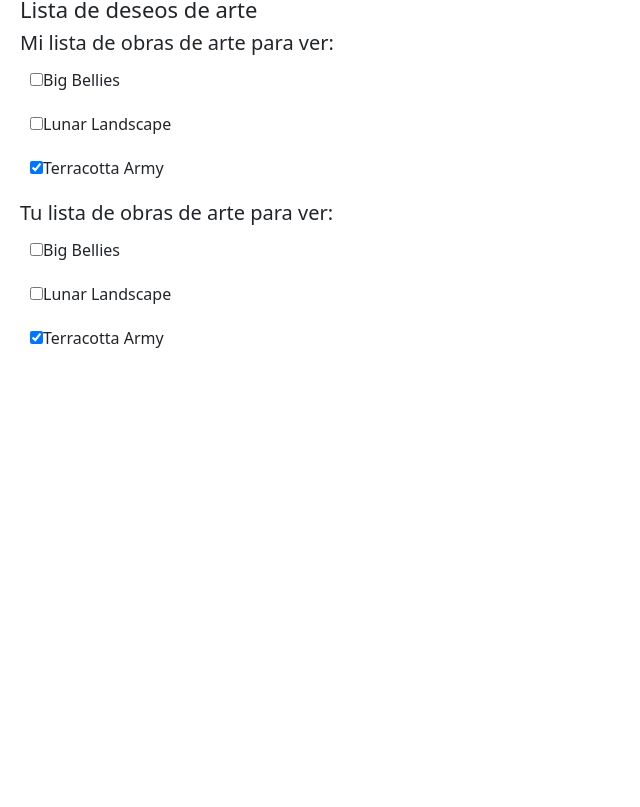
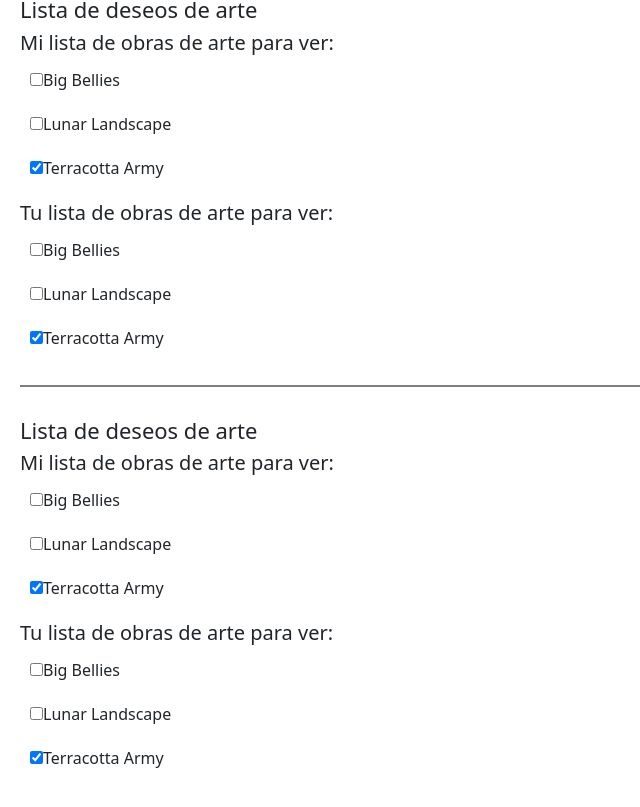
Before and after one commit to dgutierrez21/Learning-ReactJS--React-Docs, a React (Vite) app in the folder 01-learn/: page / in a window 1280 px wide. Shown: the part 1215-2022 px from the top of the page, without its empty margins (0-640 px from the left). Before the commit the page ends 1606 px from the top, so only its background shows below. Built offline with nearby package versions, Linux system fonts and the light colour scheme.

Commit message:
Escribe una lógica de actualización concisa con Immer

```diff
--- a/01-learn/src/03-agregar-interactividad/07-actualizar-arrays-en-el-estado/ActualizarArraysEnElEstado.jsx
+++ b/01-learn/src/03-agregar-interactividad/07-actualizar-arrays-en-el-estado/ActualizarArraysEnElEstado.jsx
@@ -1,4 +1,5 @@
 import { BucketList } from "./bucketList/BucketList";
+import { BucketList02Emmer } from "./bucketList02emmer/BucketList02Emmer";
 import CounterList from "./counterList/CounterList";
 import { List } from "./list/List";
 import { List02 } from "./list02/List02";
@@ -22,6 +23,8 @@ const ActualizarArraysEnElEstado = () => {
       <List04 />
       <div className="separator"></div>
       <BucketList />
+      <div className="separator"></div>
+      <BucketList02Emmer />
     </>
   );
 };
--- /dev/null
+++ b/01-learn/src/03-agregar-interactividad/07-actualizar-arrays-en-el-estado/bucketList02emmer/BucketList02Emmer.jsx
@@ -0,0 +1,86 @@
+import { useImmer } from "use-immer";
+
+let siguienteId = 3;
+
+const listaInicial = [
+  { id: 0, titulo: "Big Bellies", visto: false },
+  { id: 1, titulo: "Lunar Landscape", visto: false },
+  { id: 2, titulo: "Terracotta Army", visto: true },
+];
+
+export const BucketList02Emmer = () => {
+  const [miLista, actualizarMiLista] = useImmer(listaInicial);
+  const [tuLista, actualizarTuLista] = useImmer(listaInicial);
+
+  function handleAlternarMiLista(obraId, siguienteVisto) {
+    actualizarMiLista((draft) => {
+      const obra = draft.find((o) => o.id === obraId);
+
+      obra.visto = siguienteVisto;
+    });
+
+    // actualizarMiLista(
+    //   miLista.map((obra) => {
+    //     if (obra.id === obraId) {
+    //       // Crea un *nuevo* objeto con cambios
+
+    //       return { ...obra, visto: siguienteVisto };
+    //     } else {
+    //       // No cambia
+    //       return obra;
+    //     }
+    //   })
+    // );
+  }
+
+  function handleAlternarTuLista(obraId, siguienteVisto) {
+    actualizarTuLista((draft) => {
+      const obra = draft.find((a) => a.id === obraId);
+      obra.visto = siguienteVisto;
+    });
+
+    // actualizarTuLista(
+    //   tuLista.map((obra) => {
+    //     if (obra.id === obraId) {
+    //       return { ...obra, visto: siguienteVisto };
+    //     } else {
+    //       return obra;
+    //     }
+    //   })
+    // );
+  }
+
+  return (
+    <>
+      <h1>Lista de deseos de arte</h1>
+      <h2>Mi lista de obras de arte para ver:</h2>
+
+      <ElementoLista obras={miLista} onAlternar={handleAlternarMiLista} />
+
+      <h2>Tu lista de obras de arte para ver:</h2>
+
+      <ElementoLista obras={tuLista} onAlternar={handleAlternarTuLista} />
+    </>
+  );
+};
+
+function ElementoLista({ obras, onAlternar }) {
+  return (
+    <ul>
+      {obras.map((obra) => (
+        <li key={obra.id}>
+          <label htmlFor="">
+            <input
+              type="checkbox"
+              checked={obra.visto}
+              onChange={(e) => {
+                onAlternar(obra.id, e.target.checked);
+              }}
+            />
+            {obra.titulo}
+          </label>
+        </li>
+      ))}
+    </ul>
+  );
+}
```
Also changed, not shown: 01-learn/src/03-agregar-interactividad/07-actualizar-arrays-en-el-estado/ActualizarArraysEnElEstado.txt.
